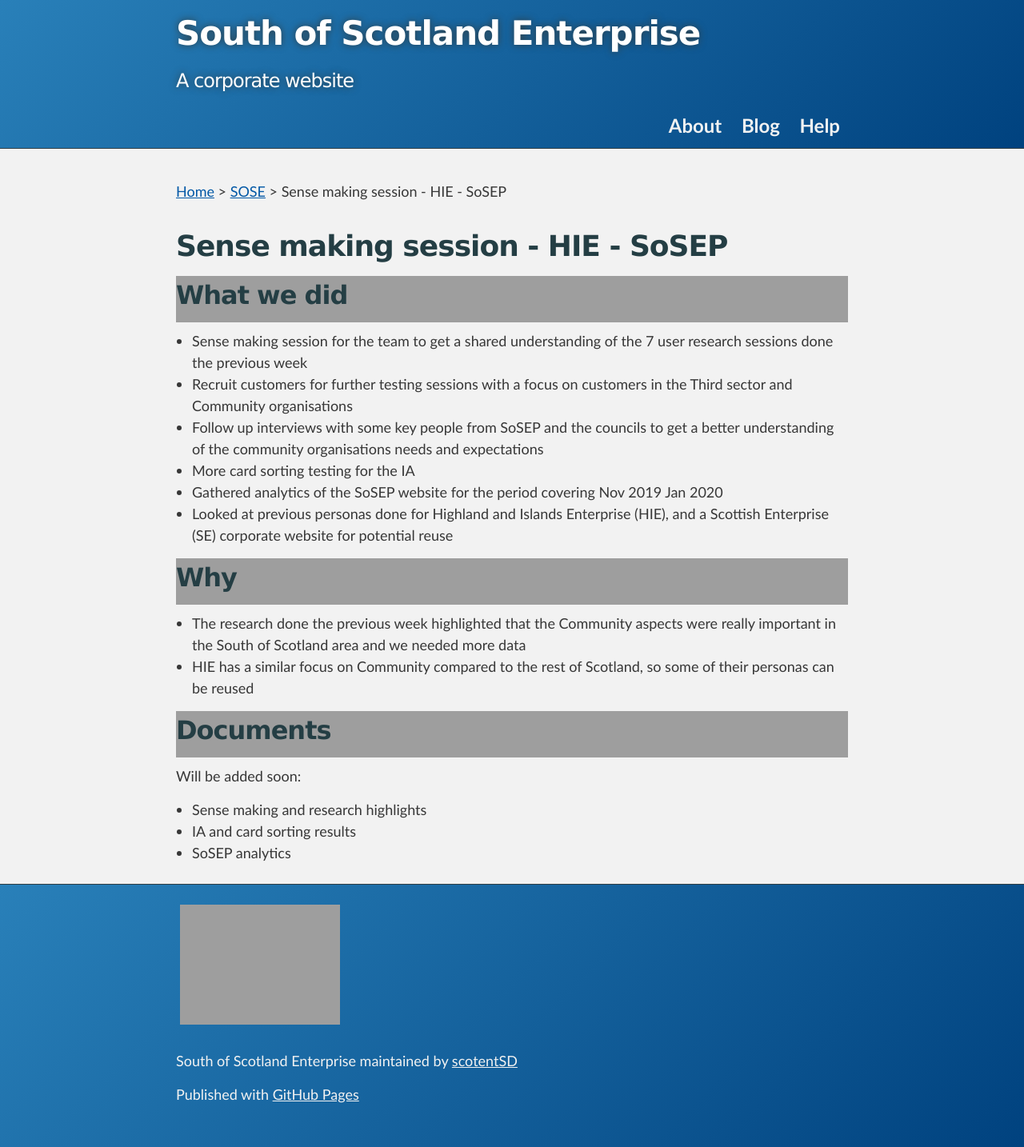
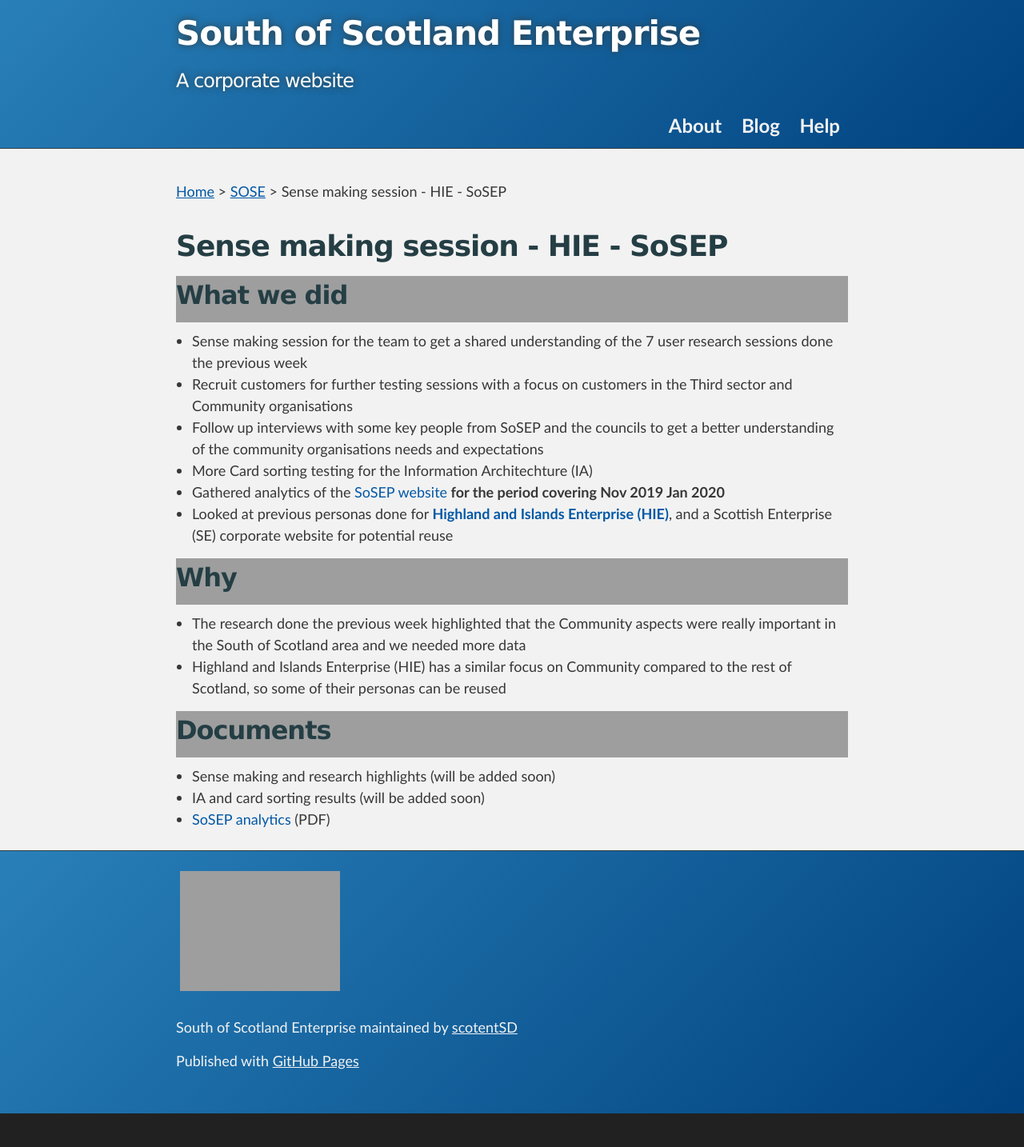
Before and after one commit to scotentSD/SOSE, a Jekyll site: the page built from _posts/2020-02-04-sensemaking-04-02-2020.md, in a window 1280 px wide. Shown: the whole page at 80% size. Built offline with Jekyll 4.4.1, drawn with Linux system fonts in a browser that asks for light colours; after the commit the page ends 1392 px from its top, so only the background shows below that.

Commit message:
SK - add doc for analytics and small changes

```diff
--- a/_posts/2020-02-04-sensemaking-04-02-2020.md
+++ b/_posts/2020-02-04-sensemaking-04-02-2020.md
@@ -4,24 +4,23 @@ title: Sense making session - HIE - SoSEP  # Title to show on the page
 type: partner            # Chose from: lab, online, a11y, other, partner
 phase: beta               # chose from discovery, alpha, beta, live
 initials: sk              # initials of person who did/uploaded the research
-display_date: week starting 03/03/20 # Date to show on the page
+display_date: week starting 03/02/20 # Date to show on the page
 ---
 
 ## What we did
 - Sense making session for the team to get a shared understanding of the 7 user research sessions done the previous week
 - Recruit customers for further testing sessions with a focus on customers in the Third sector and Community organisations
 - Follow up interviews with some key people from SoSEP and the councils to get a better understanding of the community organisations needs and expectations
-- More card sorting testing for the IA
-- Gathered analytics of the SoSEP website for the period covering Nov 2019 Jan 2020
-- Looked at previous personas done for Highland and Islands Enterprise (HIE), and a Scottish Enterprise (SE) corporate website for potential reuse
+- More Card sorting testing for the Information Architechture (IA)
+- Gathered analytics of the **[SoSEP website](https://www.sosep.co.uk/info/7/south-scotland-enterprise) for the period covering Nov 2019 Jan 2020**
+- Looked at previous personas done for [**Highland and Islands Enterprise (HIE)**](https://www.hie.co.uk/), and a Scottish Enterprise (SE) corporate website for potential reuse
 
 
 ## Why
 - The research done the previous week highlighted that the Community aspects were really important in the South of Scotland area and we needed more data
-- HIE has a similar focus on Community compared to the rest of Scotland, so some of their personas can be reused
+- Highland and Islands Enterprise (HIE) has a similar focus on Community compared to the rest of Scotland, so some of their personas can be reused
 
 ## Documents
-Will be added soon:
-- Sense making and research highlights
-- IA and card sorting results
-- SoSEP analytics
+- Sense making and research highlights (will be added soon)
+- IA and card sorting results (will be added soon)
+- [SoSEP analytics](../files/sosep-website-analytics-Nov19-Jan20.pdf) (PDF)
```
